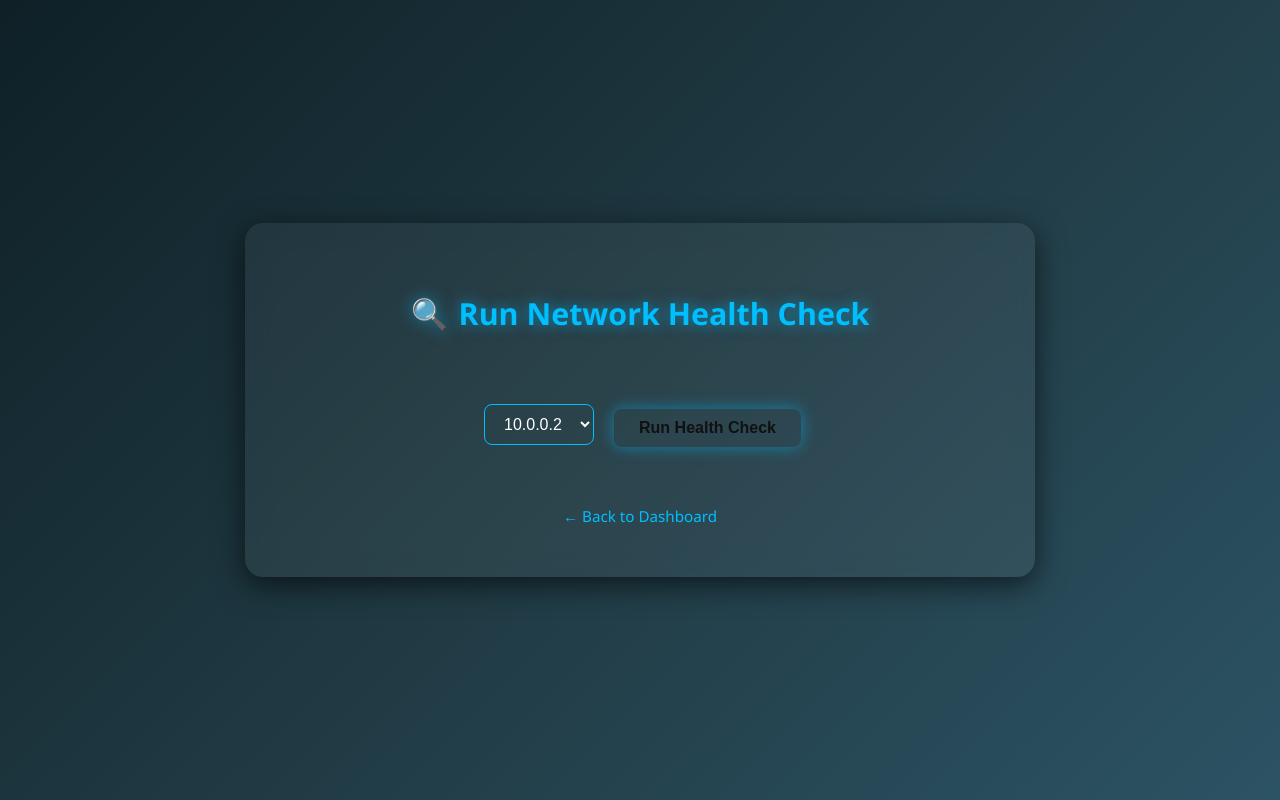
After one commit to AravindhGoutham/Robocorp-Network-Automation, a Flask app: page /healthcheck in a window 1280 px wide. The commit adds this page. Run offline with Flask 3, Linux system fonts and the light colour scheme.

Commit message:
Initial commit or update

```diff
--- a/app.py
+++ b/app.py
@@ -3,6 +3,7 @@ from flask import Flask, render_template, request
 from jinja2 import Environment, FileSystemLoader
 from netmiko import ConnectHandler
 from datetime import datetime
+from healthcheck import run_health_check
 import yaml, os
 
 app = Flask(__name__)
@@ -25,6 +26,19 @@ def index():
 def add_device():
     return render_template("add_device.html")
 
+
+@app.route("/healthcheck", methods=["GET", "POST"])
+def healthcheck():
+    with open("devices.yaml") as f:
+        devices = yaml.safe_load(f)
+
+    if request.method == "POST":
+        ip = request.form.get("device_ip")
+        results = run_health_check(ip)
+        return render_template("health_results.html", ip=ip, results=results)
+
+    # GET — show dropdown of available devices
+    return render_template("healthcheck.html", devices=devices)
 
 # Generate Configuration
 @app.route("/generate", methods=["POST"])
--- /dev/null
+++ b/templates/healthcheck.html
@@ -0,0 +1,141 @@
+<!DOCTYPE html>
+<html lang="en">
+<head>
+  <meta charset="UTF-8">
+  <meta name="viewport" content="width=device-width, initial-scale=1.0">
+  <title>Network Health Check</title>
+	  <link rel="stylesheet" href="{{ url_for('static', filename='style.css') }}">
+	<style>
+	  body {
+	    font-family: "Segoe UI", Roboto, sans-serif;
+	    background: linear-gradient(135deg, #0f2027, #203a43, #2c5364);
+	    color: #fff;
+	    margin: 0;
+	    padding: 0;
+	    height: 100vh;
+	    display: flex;
+	    justify-content: center;
+	    align-items: center;
+	  }
+
+	  .container {
+	    background: rgba(255, 255, 255, 0.05);
+	    padding: 50px 70px;
+	    border-radius: 18px;
+	    box-shadow: 0 8px 30px rgba(0, 0, 0, 0.6);
+	    backdrop-filter: blur(12px);
+	    text-align: center;
+	    max-width: 650px;
+	    width: 90%;
+	    animation: fadeIn 0.6s ease;
+	  }
+
+	  h2 {
+	    color: #00bfff;
+	    font-size: 1.9em;
+	    margin-bottom: 40px;
+	    text-shadow: 0 0 15px rgba(0, 191, 255, 0.6);
+	    display: flex;
+	    justify-content: center;
+	    align-items: center;
+	    gap: 10px;
+	  }
+
+	  h2::before {
+	    content: "🔍";
+	  }
+
+	  /* ✅ Remove white box background */
+	  form {
+	    display: flex;
+	    justify-content: center;
+	    align-items: center;
+	    gap: 15px;
+	    flex-wrap: wrap;
+	    margin-bottom: 30px;
+	    background: transparent !important;   /* <— FORCE remove white */
+	    box-shadow: none !important;
+	    border: none !important;
+	  }
+
+	  form * {
+	    background: transparent !important;
+	  }
+
+	  select {
+	    padding: 10px 15px;
+	    border-radius: 8px;
+	    border: 1px solid #00bfff;
+	    background: rgba(0, 0, 0, 0.4);
+	    color: #fff;
+	    font-size: 1em;
+	    outline: none;
+	    transition: all 0.3s ease;
+	  }
+
+	  select:hover,
+	  select:focus {
+	    border-color: #66d9ff;
+	    box-shadow: 0 0 10px rgba(0, 191, 255, 0.5);
+	  }
+
+	  button {
+	    background: linear-gradient(90deg, #00bfff, #00eaff);
+	    color: #111;
+	    border: none;
+	    padding: 10px 25px;
+	    border-radius: 8px;
+	    font-weight: 600;
+	    font-size: 1em;
+	    cursor: pointer;
+	    transition: all 0.3s ease;
+	    box-shadow: 0 0 15px rgba(0, 191, 255, 0.5);
+	  }
+
+	  button:hover {
+	    background: #00d4ff;
+	    transform: translateY(-2px);
+	    box-shadow: 0 0 25px rgba(0, 191, 255, 0.7);
+	  }
+
+	  .back-link {
+	    margin-top: 20px;
+	  }
+
+	  .back-link a {
+	    color: #00bfff;
+	    text-decoration: none;
+	    font-size: 0.95em;
+	  }
+
+	  .back-link a:hover {
+	    text-decoration: underline;
+	  }
+
+	  @keyframes fadeIn {
+	    from { opacity: 0; transform: translateY(-10px); }
+	    to { opacity: 1; transform: translateY(0); }
+	  }
+	</style>
+
+</head>
+
+<body>
+  <div class="container">
+    <h2>Run Network Health Check</h2>
+
+    <form method="POST">
+      <select name="device_ip" required>
+        {% for device in devices %}
+          <option value="{{ device.host }}">{{ device.host }}</option>
+        {% endfor %}
+      </select>
+      <button type="submit">Run Health Check</button>
+    </form>
+
+    <div class="back-link">
+      <a href="/">← Back to Dashboard</a>
+    </div>
+  </div>
+</body>
+</html>
--- a/templates/index.html
+++ b/templates/index.html
@@ -94,6 +94,7 @@
          class="menu-item" target="_blank">Grafana Dashboard</a>
       <a href="http://localhost:9090/classic/targets"
          class="menu-item" target="_blank">Prometheus</a>
+      <a href="/healthcheck" class="menu-item">Health Check</a>
     </div>
   </div>
 </body>
```
Also changed, not shown: healthcheck.py (+18 -57 lines), templates/health_results.html (added, +114 -0 lines).
